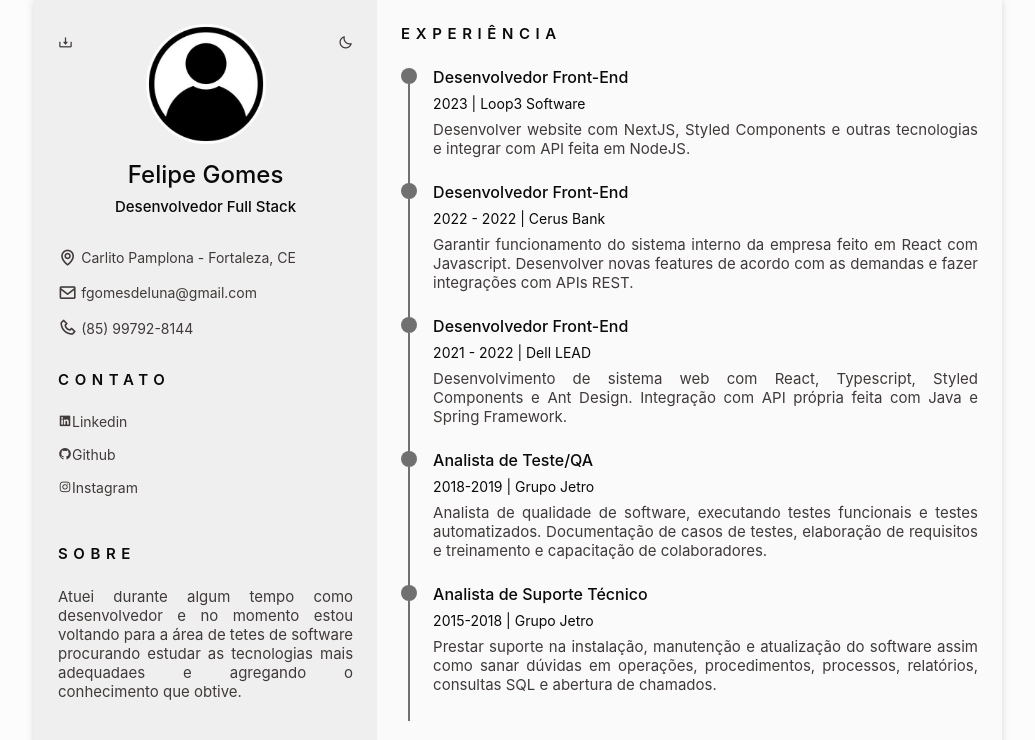
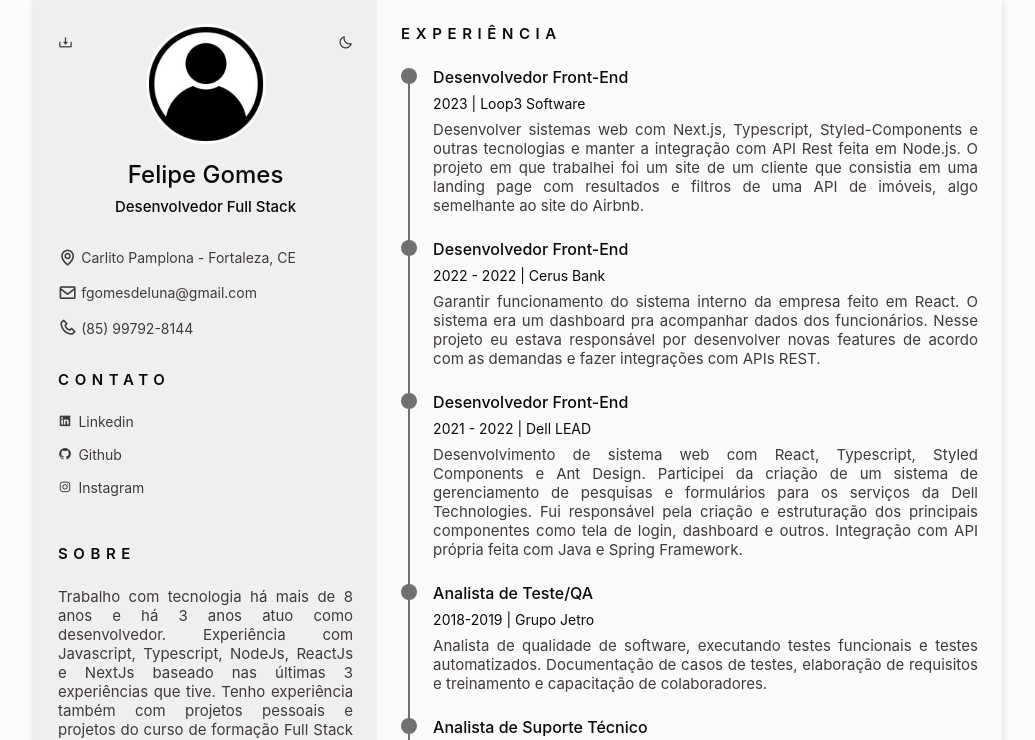
Before and after one commit to f3gomes/vite-resume-builder, a React (Vite) app: page / in a window 1280 px wide. Shown: the top 740 px of the page, without its empty margins (122-1157 px from the left). Built offline with nearby package versions, Linux system fonts and the light colour scheme.

Commit message:
Update resume data

```diff
--- a/src/App.css
+++ b/src/App.css
@@ -374,6 +374,7 @@ body.scale-cv {
 
 .social__link {
   display: inline-flex;
+  gap: 0.4rem;
   align-items: center;
   font-size: var(--small-font-size);
   color: var(--text-color);
--- a/src/data/FelipeData.ts
+++ b/src/data/FelipeData.ts
@@ -39,7 +39,7 @@ export const info = [
     id: 7,
     key: "Sobre",
     value:
-      "Atuei durante algum tempo como desenvolvedor e no momento estou voltando para a área de tetes de software procurando estudar as tecnologias mais adequadaes e agregando o conhecimento que obtive.",
+      "Trabalho com tecnologia há mais de 8 anos e há 3 anos atuo como desenvolvedor. Experiência com Javascript, Typescript, NodeJs, ReactJs e NextJs baseado nas últimas 3 experiências que tive. Tenho experiência também com projetos pessoais e projetos do curso de formação Full Stack na Trybe. Tenho boa capacidade de aprendizado e bom desempenho no trabalho em equipe. Sempre disposto a aprender e aprimorar meus conhecimentos.",
   },
 ];
 
@@ -155,7 +155,7 @@ export const experience = [
     title: "Desenvolvedor Front-End",
     yearCompany: "2023 | Loop3 Software",
     description:
-      "Desenvolver website com NextJS, Styled Components e outras tecnologias e integrar com API feita em NodeJS.",
+      "Desenvolver sistemas web com Next.js, Typescript, Styled-Components e outras tecnologias e manter a integração com API Rest feita em Node.js. O projeto em que trabalhei foi um site de um cliente que consistia em uma landing page com resultados e filtros de uma API de imóveis, algo semelhante ao site do Airbnb.",
   },
   {
     id: 2,
@@ -163,7 +163,7 @@ export const experience = [
     title: "Desenvolvedor Front-End",
     yearCompany: "2022 - 2022 | Cerus Bank",
     description:
-      "Garantir funcionamento do sistema interno da empresa feito em React com Javascript. Desenvolver novas features de acordo com as demandas e fazer integrações com APIs REST.",
+      "Garantir funcionamento do sistema interno da empresa feito em React. O sistema era um dashboard pra acompanhar dados dos funcionários. Nesse projeto eu estava responsável por desenvolver novas features de acordo com as demandas e fazer integrações com APIs REST.",
   },
 
   {
@@ -172,7 +172,7 @@ export const experience = [
     title: "Desenvolvedor Front-End",
     yearCompany: "2021 - 2022 | Dell LEAD",
     description:
-      "Desenvolvimento de sistema web com React, Typescript, Styled Components e Ant Design. Integração com API própria feita com Java e Spring Framework.",
+      "Desenvolvimento de sistema web com React, Typescript, Styled Components e Ant Design. Participei da criação de um sistema de gerenciamento de pesquisas e formulários para os serviços da Dell Technologies. Fui responsável pela criação e estruturação dos principais componentes como tela de login, dashboard e outros. Integração com API própria feita com Java e Spring Framework.",
   },
 
   {
```
